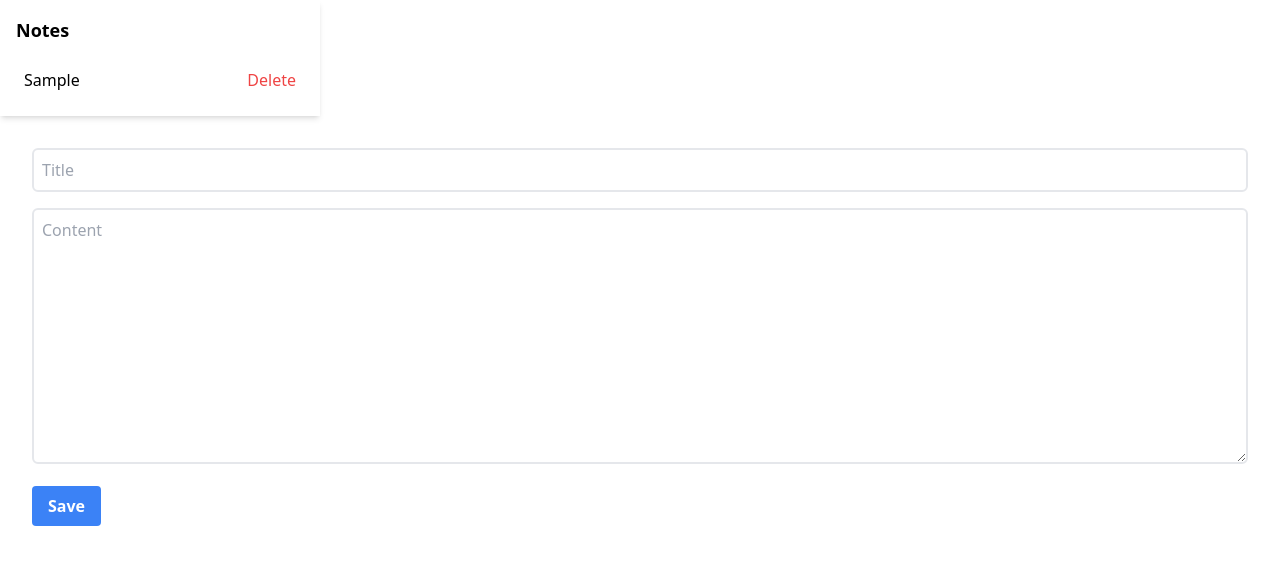
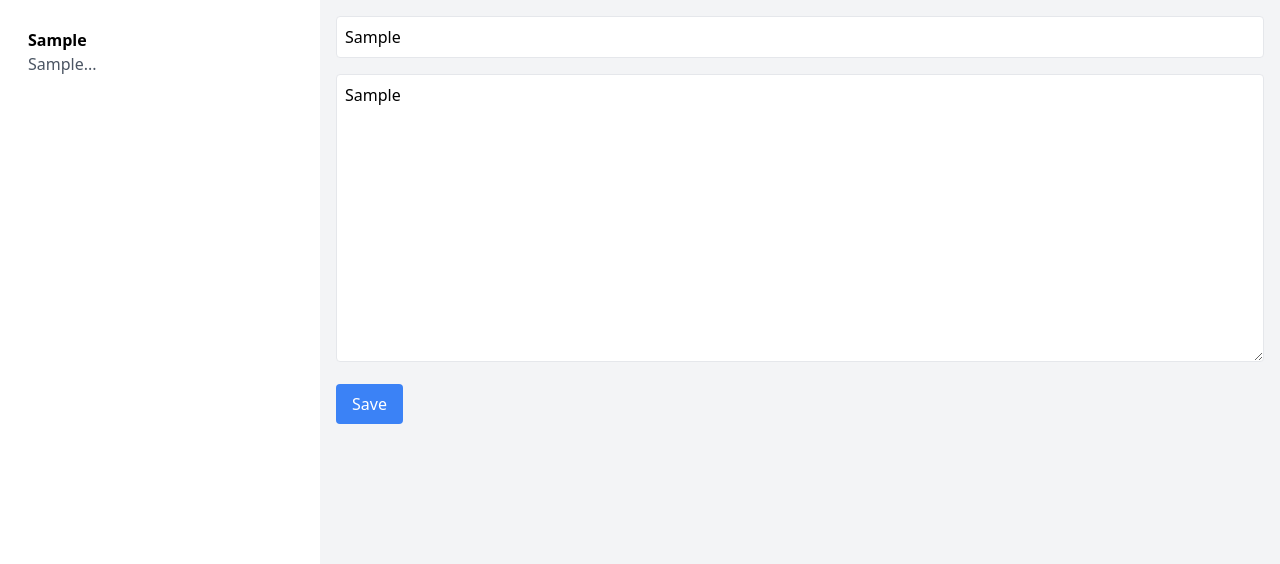
Before and after one commit to JacobSamas/notes-app, a React (Create React App) app: page / in a window 1280 px wide. Both pictures are taken after typing "Sample", "Sample" into the empty fields and a click on the button "Save". Shown: the top 564 px of the page. Built offline with nearby package versions, Linux system fonts and the light colour scheme.

Commit message:
feat: add functions

```diff
--- a/src/App.js
+++ b/src/App.js
@@ -1,44 +1,19 @@
-import React, { useState, useEffect } from 'react';
+import React from 'react';
+import { ThemeProvider } from './ThemeContext';
+import { NotesProvider } from './NotesContext';
 import NoteList from './NoteList';
 import NoteEditor from './NoteEditor';
 
 function App() {
-  const [notes, setNotes] = useState([]);
-  const [currentNote, setCurrentNote] = useState(null);
-
-  useEffect(() => {
-    const storedNotes = JSON.parse(localStorage.getItem('notes'));
-    if (storedNotes) {
-      setNotes(storedNotes);
-    }
-  }, []);
-
-  useEffect(() => {
-    localStorage.setItem('notes', JSON.stringify(notes));
-  }, [notes]);
-
-  function addNote(note) {
-    const newNotes = [...notes, note];
-    setNotes(newNotes);
-  }
-
-  function deleteNote(id) {
-    const newNotes = notes.filter(note => note.id !== id);
-    setNotes(newNotes);
-  }
-
-  function updateNote(updatedNote) {
-    const newNotes = notes.map(note => {
-      return note.id === updatedNote.id ? updatedNote : note;
-    });
-    setNotes(newNotes);
-  }
-
   return (
-    <div className="App">
-      <NoteList notes={notes} setCurrentNote={setCurrentNote} deleteNote={deleteNote} />
-      <NoteEditor currentNote={currentNote} addNote={addNote} updateNote={updateNote} />
-    </div>
+    <ThemeProvider>
+      <NotesProvider>
+        <div className="flex min-h-screen bg-gray-100 dark:bg-gray-900">
+          <NoteList />
+          <NoteEditor />
+        </div>
+      </NotesProvider>
+    </ThemeProvider>
   );
 }
 
--- a/src/NoteEditor.js
+++ b/src/NoteEditor.js
@@ -1,41 +1,40 @@
 import React, { useState, useEffect } from 'react';
+import { useNotes } from './NotesContext';
 
-function NoteEditor({ currentNote, addNote, updateNote }) {
-  const [note, setNote] = useState({ title: '', content: '', id: null });
+function NoteEditor() {
+  const [note, setNote] = useState({ id: null, title: '', content: '' });
+  const { addNote, updateNote, currentNote } = useNotes();
 
   useEffect(() => {
-    if (currentNote) {
-      setNote(currentNote);
-    } else {
-      setNote({ title: '', content: '', id: null });
-    }
+    if (currentNote) setNote(currentNote);
+    else setNote({ id: null, title: '', content: '' });
   }, [currentNote]);
 
-  function handleSave() {
-    if (note.id) {
-      updateNote(note);
-    } else {
-      addNote({ ...note, id: Date.now() });
-      setNote({ title: '', content: '', id: null });
-    }
-  }
+  const handleChange = (key, value) => {
+    setNote(prev => ({ ...prev, [key]: value }));
+  };
+
+  const handleSave = () => {
+    if (note.id) updateNote(note);
+    else addNote({ ...note, id: Date.now() });
+  };
 
   return (
-    <div className="flex-1 p-8">
+    <div className="flex-1 p-4">
       <input
         type="text"
         value={note.title}
-        onChange={(e) => setNote({ ...note, title: e.target.value })}
+        onChange={(e) => handleChange('title', e.target.value)}
         placeholder="Title"
-        className="w-full p-2 mb-4 border-2 border-gray-200 rounded-md focus:border-blue-500 focus:outline-none"
+        className="w-full p-2 mb-4 border rounded dark:border-gray-700"
       />
       <textarea
         value={note.content}
-        onChange={(e) => setNote({ ...note, content: e.target.value })}
+        onChange={(e) => handleChange('content', e.target.value)}
         placeholder="Content"
-        className="w-full h-64 p-2 border-2 border-gray-200 rounded-md focus:border-blue-500 focus:outline-none"
+        className="w-full h-72 p-2 border rounded dark:border-gray-700"
       />
-      <button onClick={handleSave} className="mt-4 bg-blue-500 hover:bg-blue-700 text-white font-bold py-2 px-4 rounded">
+      <button onClick={handleSave} className="px-4 py-2 mt-4 bg-blue-500 text-white rounded hover:bg-blue-600">
         Save
       </button>
     </div>
--- /dev/null
+++ b/src/NoteItem.js
@@ -0,0 +1,12 @@
+import React from 'react';
+
+function NoteItem({ note, setCurrentNote }) {
+  return (
+    <div onClick={() => setCurrentNote(note)} className="p-2 hover:bg-blue-100 dark:hover:bg-gray-700 cursor-pointer">
+      <h3 className="font-bold">{note.title || "Untitled Note"}</h3>
+      <p className="text-gray-600 dark:text-gray-300">{note.content.substring(0, 50)}...</p>
+    </div>
+  );
+}
+
+export default NoteItem;
--- a/src/NoteList.js
+++ b/src/NoteList.js
@@ -1,19 +1,19 @@
-function NoteList({ notes, setCurrentNote, deleteNote }) {
-    return (
-      <div className="w-1/4 bg-white shadow-md p-4">
-        <h2 className="text-lg font-semibold mb-4">Notes</h2>
+import React from 'react';
+import { useNotes } from './NotesContext';
+import NoteItem from './NoteItem';
+
+function NoteList() {
+  const { notes, setCurrentNote } = useNotes();
+
+  return (
+    <div className="w-1/4 bg-white dark:bg-gray-800 overflow-auto">
+      <div className="p-5">
         {notes.map(note => (
-          <div key={note.id} className="flex justify-between items-center p-2 hover:bg-gray-100 cursor-pointer">
-            <span onClick={() => setCurrentNote(note)} className="flex-1">
-              {note.title || "New Note"}
-            </span>
-            <button onClick={() => deleteNote(note.id)} className="text-red-500 hover:text-red-700">
-              Delete
-            </button>
-          </div>
+          <NoteItem key={note.id} note={note} setCurrentNote={setCurrentNote} />
         ))}
       </div>
-    );
-  }
+    </div>
+  );
+}
 
-  export default NoteList;
+export default NoteList;
--- /dev/null
+++ b/src/NotesContext.js
@@ -0,0 +1,32 @@
+import React, { createContext, useContext, useState, useEffect } from 'react';
+
+const NotesContext = createContext();
+
+export const useNotes = () => useContext(NotesContext);
+
+export const NotesProvider = ({ children }) => {
+  const [notes, setNotes] = useState(JSON.parse(localStorage.getItem('notes')) || []);
+  const [currentNote, setCurrentNote] = useState(null);
+
+  useEffect(() => {
+    localStorage.setItem('notes', JSON.stringify(notes));
+  }, [notes]);
+
+  const addNote = (note) => {
+    setNotes([...notes, note]);
+  };
+
+  const deleteNote = (id) => {
+    setNotes(notes.filter(note => note.id !== id));
+  };
+
+  const updateNote = (note) => {
+    setNotes(notes.map(n => (n.id === note.id ? note : n)));
+  };
+
+  return (
+    <NotesContext.Provider value={{ notes, addNote, deleteNote, updateNote, currentNote, setCurrentNote }}>
+      {children}
+    </NotesContext.Provider>
+  );
+};
--- /dev/null
+++ b/src/ThemeContext.js
@@ -0,0 +1,24 @@
+import React, { createContext, useContext, useState, useEffect } from 'react';
+
+const ThemeContext = createContext();
+
+export const useTheme = () => useContext(ThemeContext);
+
+export const ThemeProvider = ({ children }) => {
+  const [theme, setTheme] = useState(localStorage.getItem('theme') || 'light');
+
+  useEffect(() => {
+    localStorage.setItem('theme', theme);
+    document.documentElement.setAttribute('data-theme', theme); // Adjust the attribute in your index.html or manage classes
+  }, [theme]);
+
+  const toggleTheme = () => {
+    setTheme(prev => (prev === 'light' ? 'dark' : 'light'));
+  };
+
+  return (
+    <ThemeContext.Provider value={{ theme, toggleTheme }}>
+      {children}
+    </ThemeContext.Provider>
+  );
+};
```
